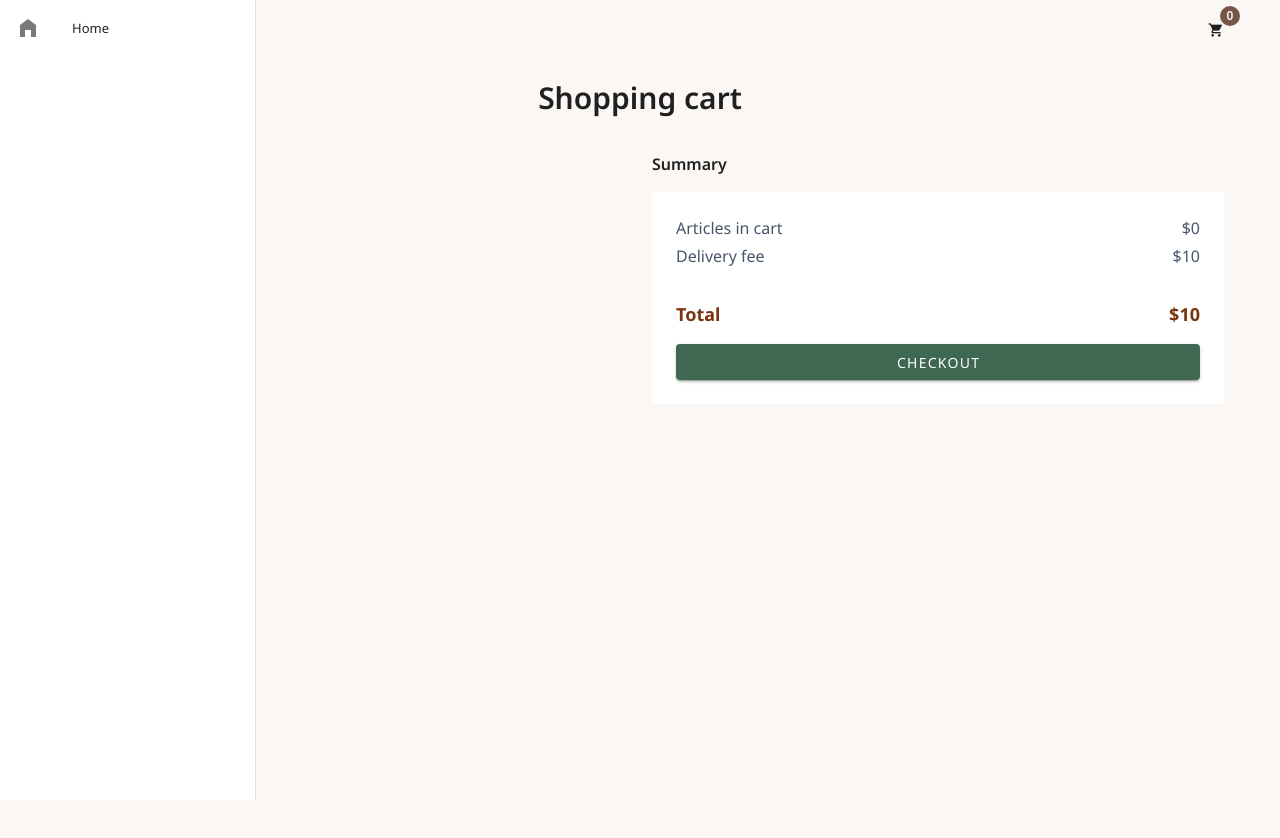
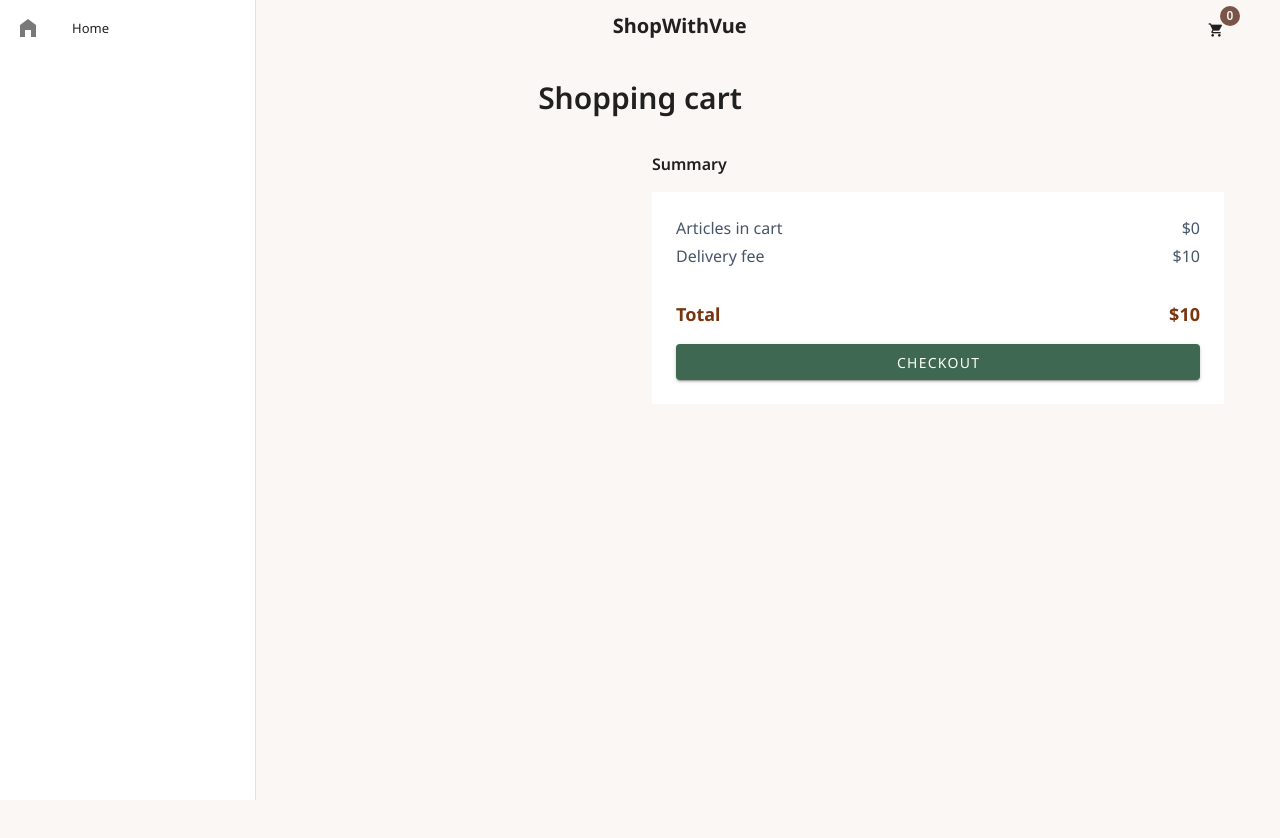
Before and after one commit to camilla-westin/ShopWithVue, a Vue app: page /cart in a window 1280 px wide. Shown: the top 838 px of the page. Built offline with nearby package versions, Linux system fonts and the light colour scheme.

Commit message:
Fixed more warnings

```diff
--- a/src/components/BackButton.vue
+++ b/src/components/BackButton.vue
@@ -4,7 +4,8 @@
     @click="goBack"
     prepend-icon="mdi-keyboard-backspace"
     rounded
-  ></VBtn>
+    >Back</VBtn
+  >
 </template>
 
 <script setup>
--- a/src/components/Header.vue
+++ b/src/components/Header.vue
@@ -13,18 +13,21 @@ const totalItems = computed(() => cartStore.totalItems());
   <header class="bg-greyish h-12 w-full shadow-sm">
     <Nav />
     <VContainer>
-      <ul class="flex justify-between items-center">
-        <li class="-mt-2">
+      <div class="flex justify-between items-center">
+        <div class="-mt-2">
           <BackButton />
-        </li>
-        <li>
+        </div>
+        <RouterLink to="/" class="-mt-2"
+          ><span class="text-xl font-bold">ShopWithVue</span></RouterLink
+        >
+        <div>
           <RouterLink to="/cart">
             <v-badge :content="totalItems" floating color="brown">
               <v-icon icon="mdi-cart" size="medium"></v-icon>
             </v-badge>
           </RouterLink>
-        </li>
-      </ul>
+        </div>
+      </div>
     </VContainer>
   </header>
 </template>
--- a/src/views/CartView.vue
+++ b/src/views/CartView.vue
@@ -55,7 +55,9 @@ const handleDecreseQuantity = (id) => {
                   <VCol class="v-col-9">
                     <div class="font-semibold">{{ item.productName }}</div>
                     <div class="text-xs">Size: {{ item.size }}</div>
-                    <div class="text-xs">Variant: {{ item.variant }}</div>
+                    <div class="text-xs" v-if="item.variant">
+                      Variant: {{ item.variant }}
+                    </div>
                     <div class="text-sm mt-3 mb-3">
                       Quantity:
                       <VBtn
--- a/src/views/ProductDetailsView.vue
+++ b/src/views/ProductDetailsView.vue
@@ -13,6 +13,7 @@ const products = ref(Products);
 const product = computed(() => products.value.find((p) => p.id === props.id));
 
 const selectedSize = ref("");
+const selectedVariant = ref("");
 
 const handleAddToCart = (id, size, variant) => {
   cartStore.addToCart(id, size, variant);
```
